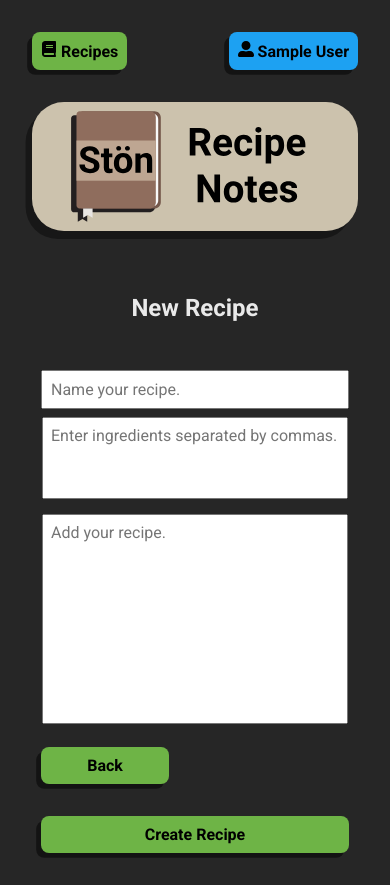
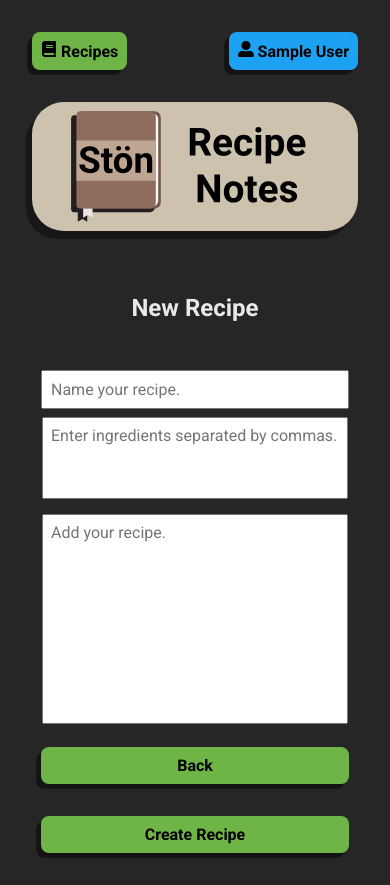
Before and after one commit to brthomiu/Ston-Pizza-Notes, a React (Vite) app in the folder client/: page /create in a window 390 px wide. Built offline with nearby package versions, Linux system fonts and the light colour scheme; sample sign-in values are in the browser's storage.

Commit message:
Fix mobile style centering issue

```diff
--- a/client/src/pages/styles.css
+++ b/client/src/pages/styles.css
@@ -19,7 +19,7 @@
 .pizzas--search {
   padding: 0.5rem;
   width: 16rem;
-  border-radius: .5rem;
+  border-radius: 0.5rem;
 }
 
 /* Input Form Styles */
@@ -134,7 +134,10 @@
     width: 18rem;
     margin: auto;
   }
-
+  .login--button-back {
+    margin-top: 1rem;
+    width: 19.25rem;
+  }
   .form-group-buttons {
     flex-direction: column;
   }
```
